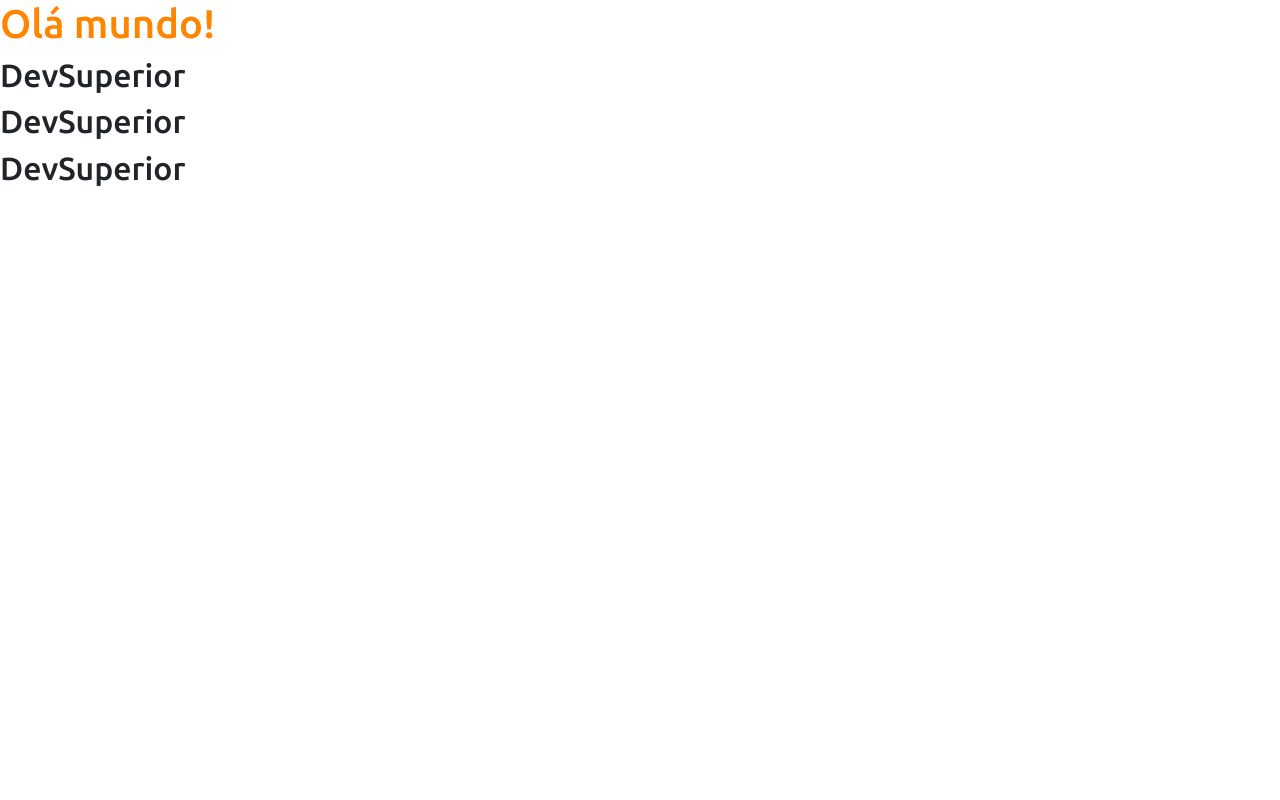
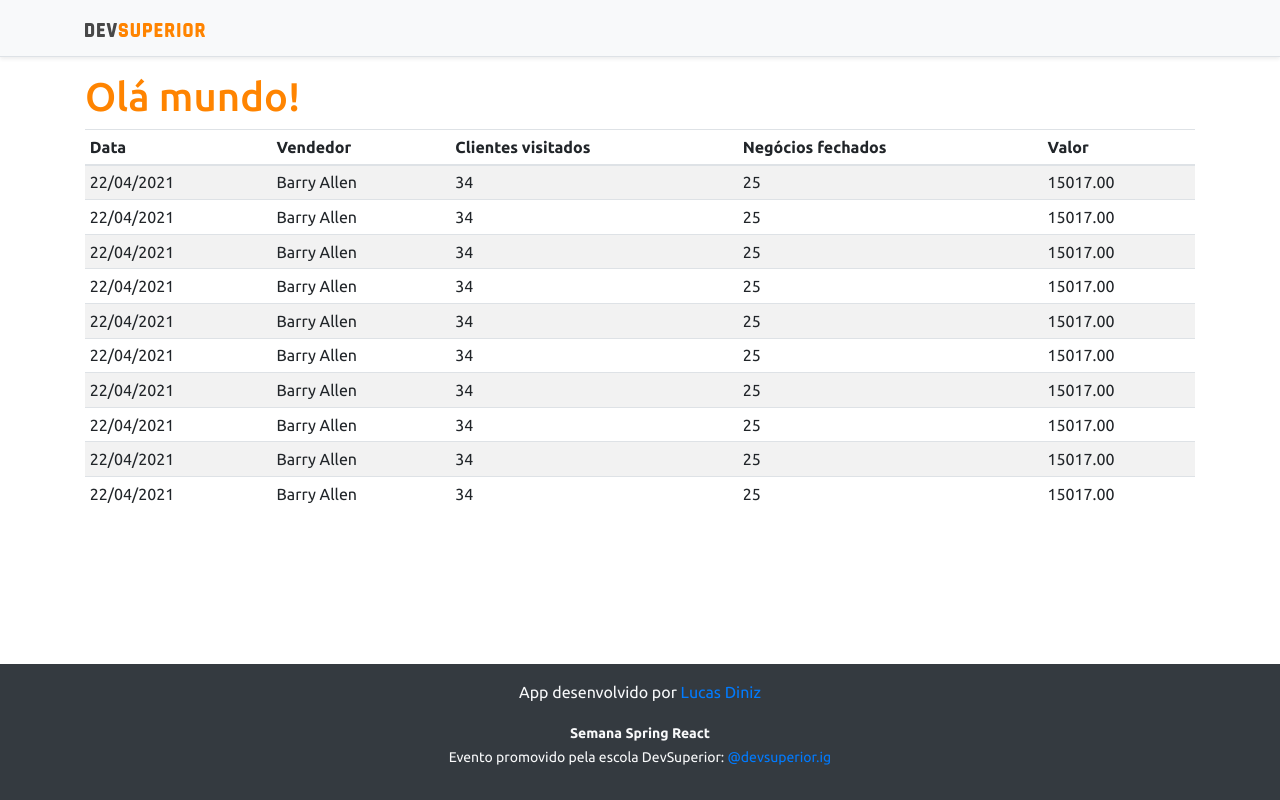
Before and after one commit to Akssasori/projeto-sds3, a React (Create React App) app in the folder frontend/: page / in a window 1280 px wide. Built offline with nearby package versions, Linux system fonts and the light colour scheme.

Commit message:
Basic static components

```diff
--- a/frontend/src/App.tsx
+++ b/frontend/src/App.tsx
@@ -1,15 +1,18 @@
+import DataTable from "components/DataTable";
+import Footer from "components/Footer";
 import NavBar from "components/NavBar";
-
-
 
 function App() {
   return (
-    <div>
-      <h1 className="text-primary">Olá mundo!</h1>
+    <>
       <NavBar />
-      <NavBar />
-      <NavBar />
-    </div>
+      <div className = 'container'>
+        <h1 className="text-primary">Olá mundo!</h1>
+
+        <DataTable />
+      </div>
+      <Footer />
+    </>
 
   );
 }
--- /dev/null
+++ b/frontend/src/components/DataTable/index.tsx
@@ -0,0 +1,91 @@
+const DataTable = () => {
+    return (
+        <div className="table-responsive">
+            <table className="table table-striped table-sm">
+                <thead>
+                    <tr>
+                        <th>Data</th>
+                        <th>Vendedor</th>
+                        <th>Clientes visitados</th>
+                        <th>Negócios fechados</th>
+                        <th>Valor</th>
+                    </tr>
+                </thead>
+                <tbody>
+                    <tr>
+                        <td>22/04/2021</td>
+                        <td>Barry Allen</td>
+                        <td>34</td>
+                        <td>25</td>
+                        <td>15017.00</td>
+                    </tr>
+                    <tr>
+                        <td>22/04/2021</td>
+                        <td>Barry Allen</td>
+                        <td>34</td>
+                        <td>25</td>
+                        <td>15017.00</td>
+                    </tr>
+                    <tr>
+                        <td>22/04/2021</td>
+                        <td>Barry Allen</td>
+                        <td>34</td>
+                        <td>25</td>
+                        <td>15017.00</td>
+                    </tr>
+                    <tr>
+                        <td>22/04/2021</td>
+                        <td>Barry Allen</td>
+                        <td>34</td>
+                        <td>25</td>
+                        <td>15017.00</td>
+                    </tr>
+                    <tr>
+                        <td>22/04/2021</td>
+                        <td>Barry Allen</td>
+                        <td>34</td>
+                        <td>25</td>
+                        <td>15017.00</td>
+                    </tr>
+                    <tr>
+                        <td>22/04/2021</td>
+                        <td>Barry Allen</td>
+                        <td>34</td>
+                        <td>25</td>
+                        <td>15017.00</td>
+                    </tr>
+                    <tr>
+                        <td>22/04/2021</td>
+                        <td>Barry Allen</td>
+                        <td>34</td>
+                        <td>25</td>
+                        <td>15017.00</td>
+                    </tr>
+                    <tr>
+                        <td>22/04/2021</td>
+                        <td>Barry Allen</td>
+                        <td>34</td>
+                        <td>25</td>
+                        <td>15017.00</td>
+                    </tr>
+                    <tr>
+                        <td>22/04/2021</td>
+                        <td>Barry Allen</td>
+                        <td>34</td>
+                        <td>25</td>
+                        <td>15017.00</td>
+                    </tr>
+                    <tr>
+                        <td>22/04/2021</td>
+                        <td>Barry Allen</td>
+                        <td>34</td>
+                        <td>25</td>
+                        <td>15017.00</td>
+                    </tr>
+                </tbody>
+            </table>
+        </div>
+    );
+}
+
+export default DataTable;
--- /dev/null
+++ b/frontend/src/components/Footer/index.tsx
@@ -0,0 +1,13 @@
+const Footer = () => {
+    return (
+        <footer className="footer mt-auto py-3 bg-dark">
+            <div className="container">
+                <p className="text-light">App desenvolvido por <a href="https://www.linkedin.com/in/lucas-diniz-9745217b/" target="_blank" rel="noreferrer">Lucas Diniz</a></p>
+                <p className="text-light"><small><strong>Semana Spring React</strong><br />
+            Evento promovido pela escola DevSuperior: <a href="https://instagram.com/devsuperior.ig" target="_blank" rel="noreferrer">@devsuperior.ig</a></small></p>
+            </div>
+        </footer>
+    );
+}
+
+export default Footer;
--- a/frontend/src/components/NavBar/index.tsx
+++ b/frontend/src/components/NavBar/index.tsx
@@ -1,10 +1,16 @@
-function NavBar() {
-    return (
-      <div>
-        <h2>DevSuperior</h2>
+import ImgDsDark from 'assets/img/ds-dark.svg';
+
+const NavBar = () => {
+  return (
+    <div className="d-flex flex-column flex-md-row align-items-center p-3 px-md-4 mb-3 bg-light border-bottom shadow-sm">
+      <div className="container">
+        <nav className="my-2 my-md-0 mr-md-3">
+          <img src={ImgDsDark} alt="DevSuperior" width="120" />
+        </nav>
       </div>
+    </div>
 
-    );
-  }
+  );
+}
 
-  export default NavBar;
+export default NavBar;
```
Also changed, not shown: frontend/src/assets/img/ds-dark.svg (added).
